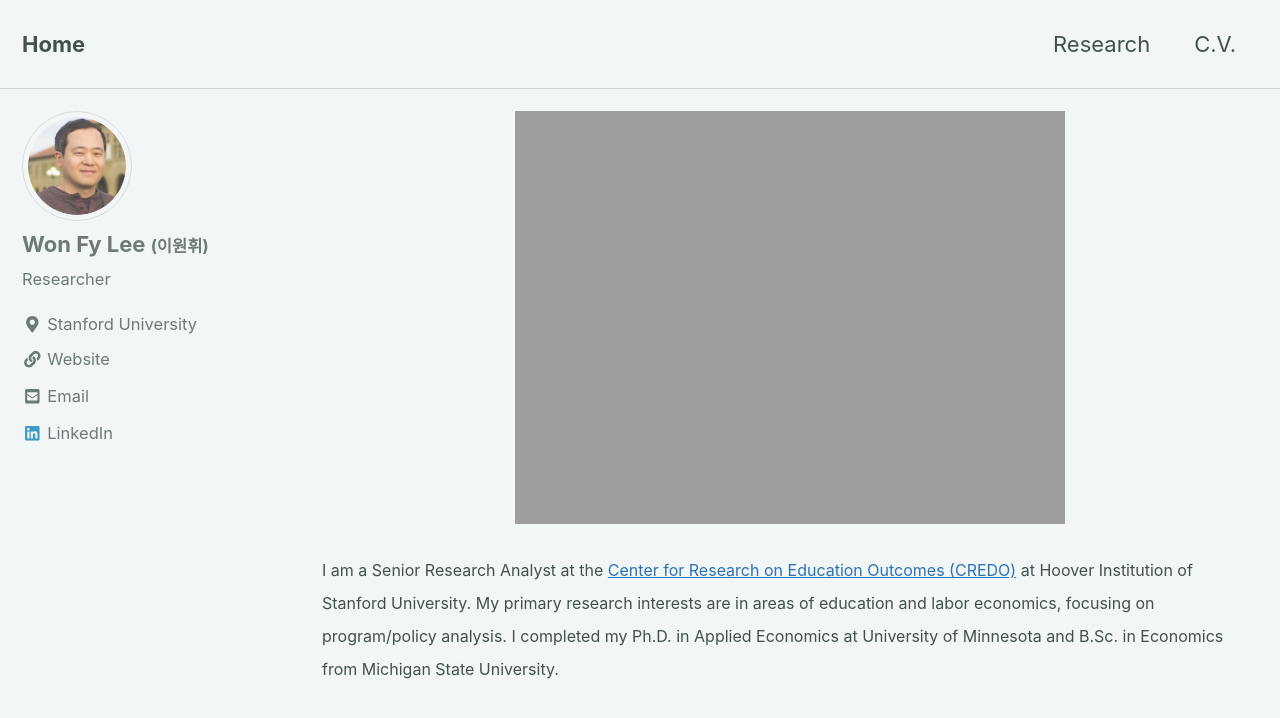
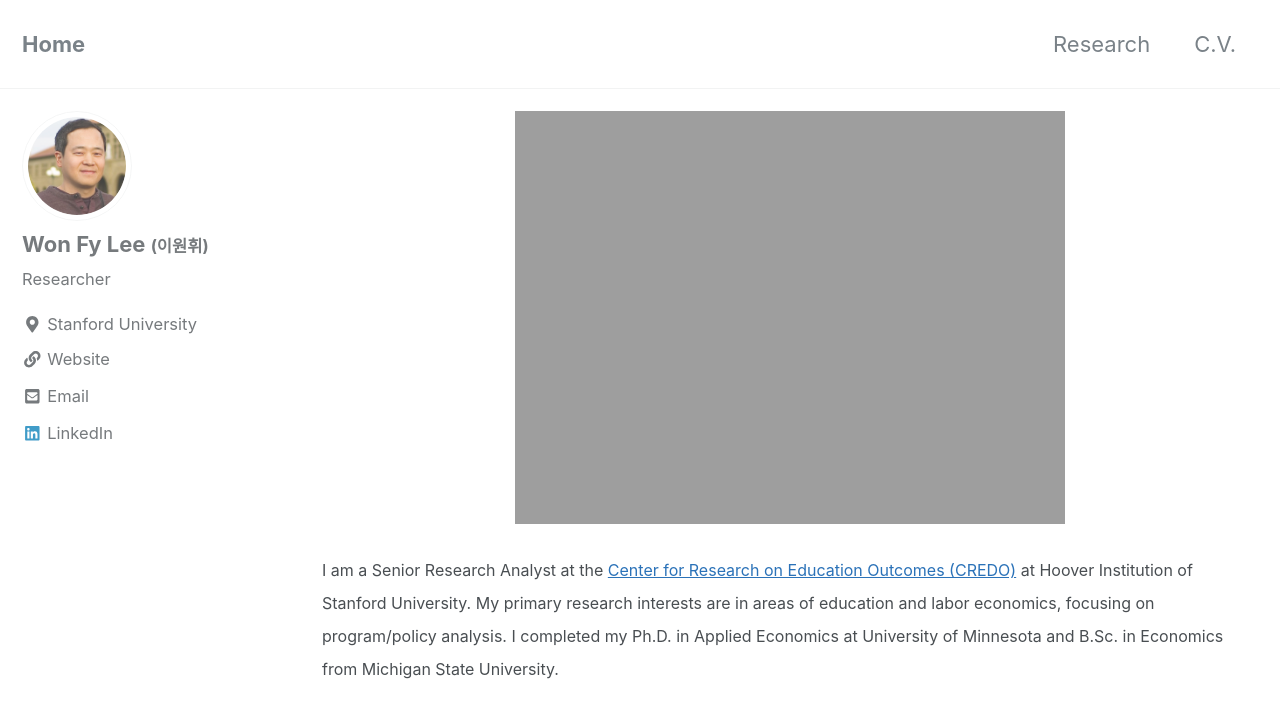
Before and after one commit to leex5089/leex5089.github.io, a Jekyll site: the page built from index.html, in a window 1280 px wide and 900 px high. Shown: the top 718 px of the window. Built offline with Jekyll 4.4.1, drawn with Linux system fonts in a browser that asks for light colours; nearby versions of some CDN libraries; the list of posts is cut into pages by our own code.

Commit message:
Update _config.yml

```diff
--- a/_config.yml
+++ b/_config.yml
@@ -12,7 +12,7 @@
 
 # theme                  : "minimal-mistakes-jekyll"
 # remote_theme           : "mmistakes/minimal-mistakes"
-minimal_mistakes_skin    : "mint" # "default", "aqua", "contrast", "dark", "dirt", "neon", "mint", "plum", "air"
+minimal_mistakes_skin    : "default" # "default", "aqua", "contrast", "dark", "dirt", "neon", "mint", "plum", "air"
 # Google Analytics
 analytics:
             provider: "google-universal"
```
